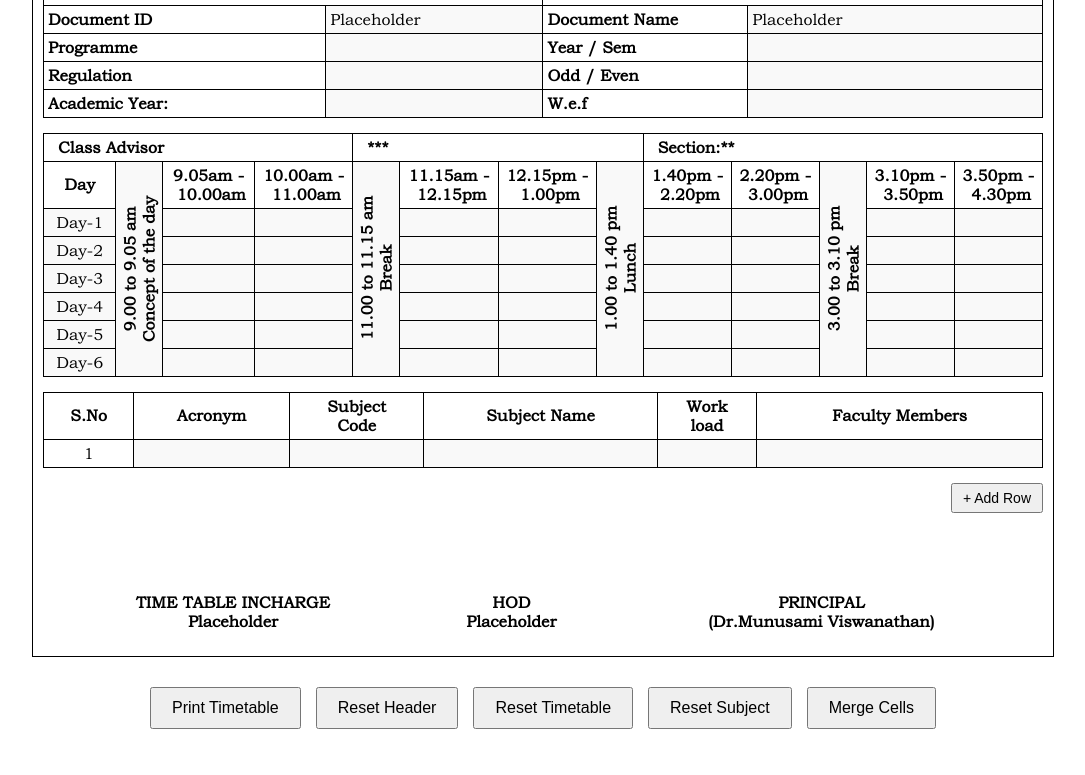
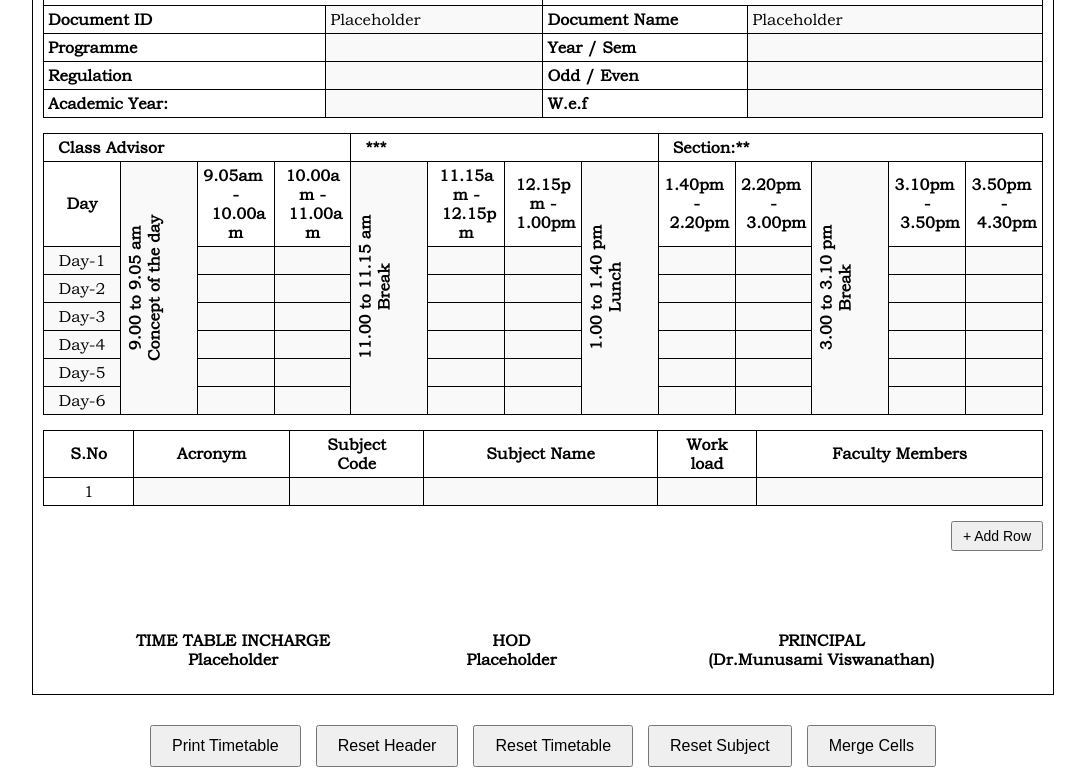
Before and after one commit to gane-an/Projects, a plain HTML site: page Time Table RPSIT/index.html in a window 1280 px wide. Shown: the part 116-891 px from the top of the page, without its empty margins (97-1182 px from the left). Before the commit the page ends 853 px from the top, so only its background shows below. Drawn offline with Linux system fonts and the light colour scheme.

Commit message:
Update style.css

```diff
--- a/Time Table RPSIT/style.css
+++ b/Time Table RPSIT/style.css
@@ -167,3 +167,7 @@ img {
 .subject-info tr td:not(:first-child, :nth-child(5)) {
   text-align: left;
 }
+
+#main-timetable {
+  table-layout: fixed;
+}
```
